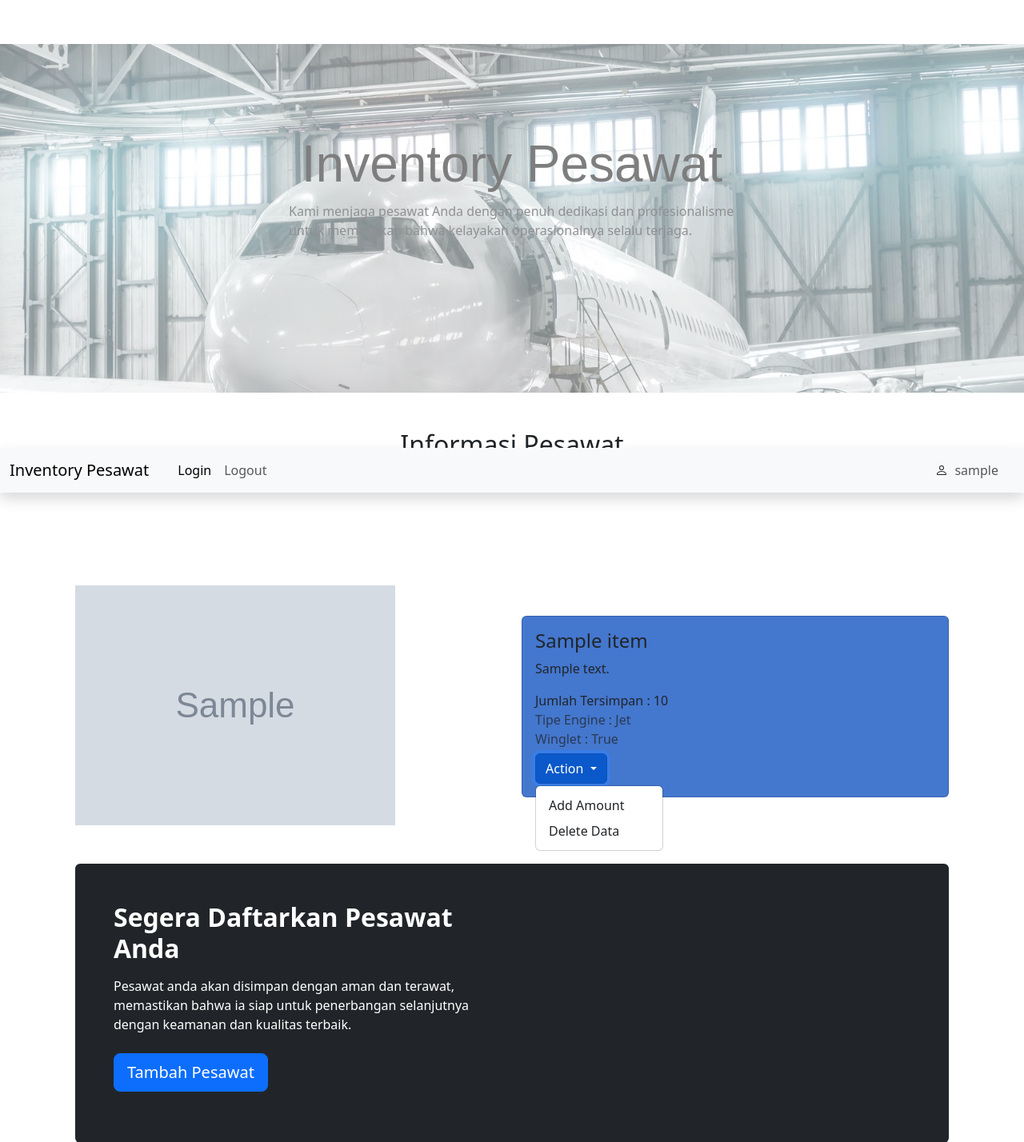
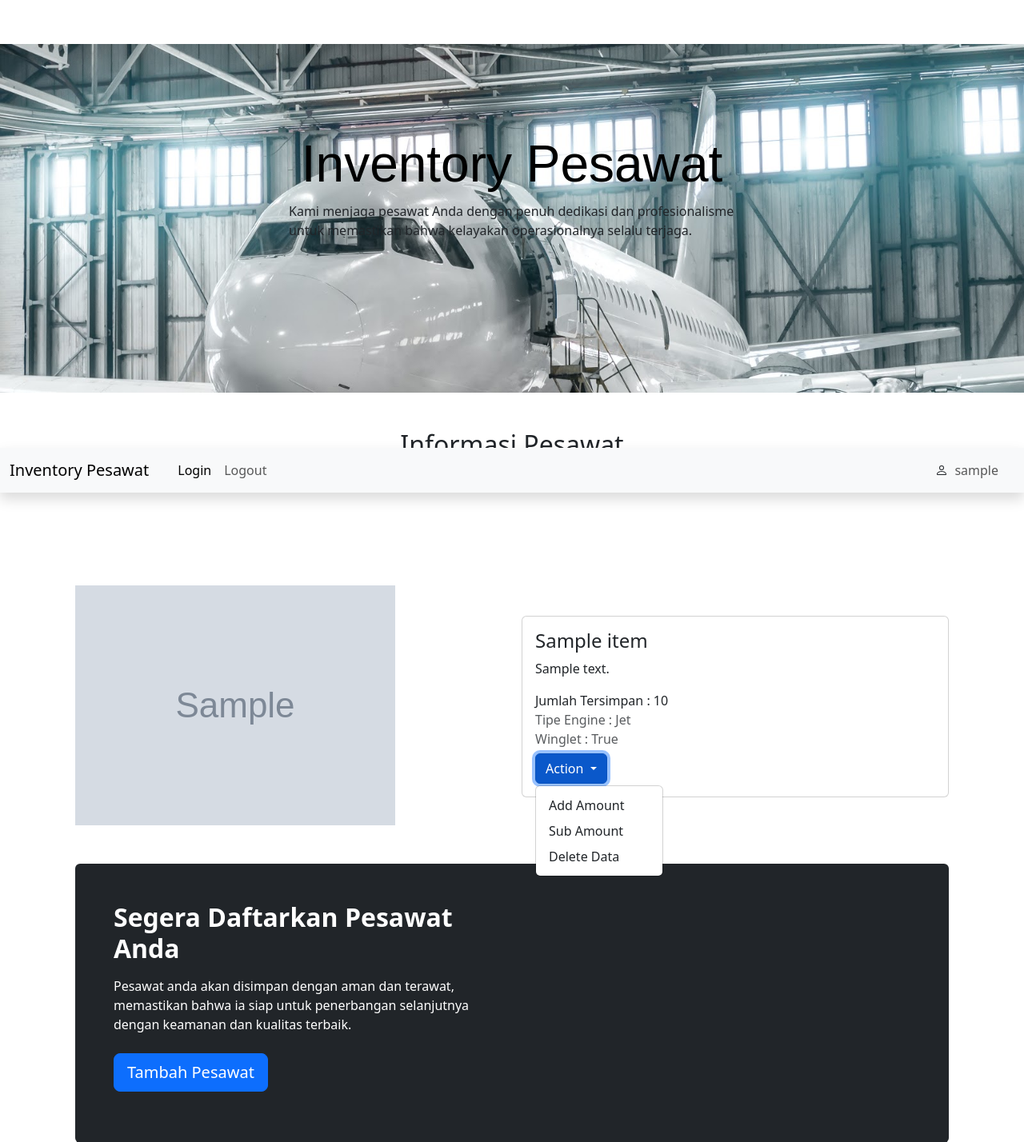
Before and after one commit to thirza258/inventory-pesawat, a Django app: template main/templates/main.html in a window 1280 px wide, after a click on "Action". Shown: the top 1428 px of the page at 80% size. Run offline with Django 4.2, Linux system fonts and the light colour scheme; tables that the repository leaves empty hold one stand-in row (values such as "Sample post"); the template is opened without the code that fills it: values that come from a table or form of the project are taken from there, most other values are stand-ins (such as "Sample title", 1, 10 or a date in 2020); grey boxes marked "Sample" are stand-in pictures.

Commit message:
add sub amount

```diff
--- a/main/static/css/add_item.css
+++ b/main/static/css/add_item.css
@@ -9,7 +9,7 @@
     width: 50px;
     height: 50px;
     background-image: url("image_asset/logo.png");
-    background-size: cover;
+    background-size: contains;
     background-repeat: no-repeat;
     border-radius: 20%;
 }
--- a/main/static/css/main.css
+++ b/main/static/css/main.css
@@ -3,7 +3,6 @@
     background-size: cover;
     width: 100%;
     height: 100%;
-    opacity: 0.5;
     padding-bottom: 175px;
     margin-top: 3px;
     padding-top: 112px;
@@ -30,6 +29,12 @@
     height: 314px;
 }
 
-#inventorys:last-child {
-    background-color: #4477CE;
+img {
+    max-width: 597px;
+    max-height: 314px;
+    background-size: cover;
 }
+
+#inventorys {
+    background-color: #ffffff;
+}
--- a/main/templates/main.html
+++ b/main/templates/main.html
@@ -9,6 +9,7 @@
 
 <nav class="navbar sticky-top navbar-expand-lg bg-body-tertiary navbar-light bg-light shadow">
     <div class="container-fluid">
+
     <a class="navbar-brand" href="#">Inventory Pesawat</a>
     <button class="navbar-toggler" type="button" data-bs-toggle="collapse" data-bs-target="#navbarSupportedContent" aria-controls="navbarSupportedContent" aria-expanded="false" aria-label="Toggle navigation">
         <span class="navbar-toggler-icon"></span>
@@ -62,7 +63,7 @@
         <div class="container">
             <div class="row" style="margin-top: 109px;">
                 <div class="col-md-6">
-                    <img src={{ item.image }} alt="Foto">
+                    <img src="{{ item.image }}">
                 </div>
                 <div class="col-md-6">
                     <div class="card" style="margin-top: 38px;" id="inventorys">
@@ -79,6 +80,7 @@
                                     </button>
                                     <ul class="dropdown-menu" aria-labelledby="dropdownMenuButton1">
                                         <li><a class="dropdown-item" href="{% url 'main:add_amount' item.id %}">Add Amount</a></li>
+                                        <li><a class="dropdown-item" href="{% url 'main:sub_amount' item.id %}">Sub Amount</a></li>
                                         <li><a class="dropdown-item" href="{% url 'main:delete_data' item.id %}">Delete Data</a></li>
                                     </ul>
                                 </div>
--- a/main/urls.py
+++ b/main/urls.py
@@ -1,6 +1,7 @@
 from django.urls import path
 from main.views import main_view, add_item, xml_format, xml_format_by_id, json_format, json_format_by_id
-from main.views import register, login_user, logout_user, add_amount, delete_data
+from main.views import register, login_user, logout_user, add_amount, delete_data, sub_amount
+
 
 app_name = "main"
 
@@ -16,4 +17,5 @@ urlpatterns = [
     path('logout/', logout_user, name="logout"),
     path("main/add_amount/<int:id>",add_amount, name="add_amount"),
     path("main/delete_data/<int:id>",delete_data, name="delete_data"),
+    path("main/sub_amount/<int:id>",sub_amount, name="sub_amount"),
 ]
```
Also changed, not shown: main/templates/add_item.html (+5 -4 lines), main/views.py (+9 -0 lines).
